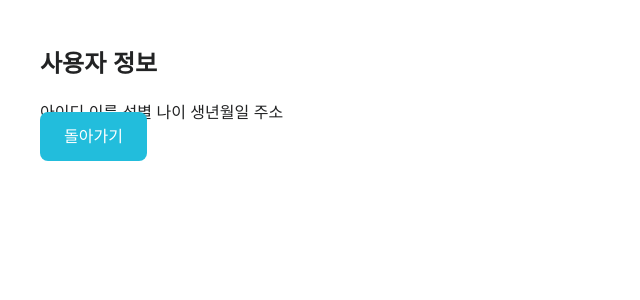
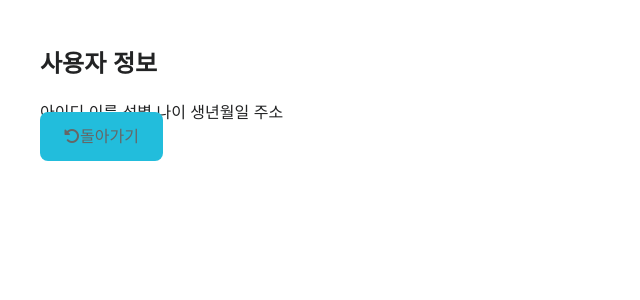
Before and after one commit to gr22nist/crm, a Flask app: page /users/1 in a window 1280 px wide. Shown: the part 69-369 px from the top of the page, without its empty margins (0-640 px from the left). Run offline with Flask 3, Linux system fonts and the light colour scheme; data that the repository does not hold is empty; some libraries are stand-ins or nearby versions; some web fonts are replaced.

Commit message:
html edit

```diff
--- a/crm/templates/base.html
+++ b/crm/templates/base.html
@@ -3,14 +3,11 @@
 <head>
     <meta charset="UTF-8">
     <meta name="viewport" content="width=device-width, initial-scale=1.0">
-    <link rel="icon" href="../static/img/favi.ico" type="image/x-icon">
-    <link rel="stylesheet" href="../static/css/common.css">
-    <link rel="stylesheet" href="../static/css/layout.css">
-    <title>CRM</title>
-
+    <link rel="icon" href="{{ url_for('static', filename='/img/favi.ico' ) }}">
     <link rel="stylesheet" href="{{ url_for('static', filename='/css/common.css' ) }}">
     <link rel="stylesheet" href="{{ url_for('static', filename='/css/layout.css' ) }}">
     <script src="https://kit.fontawesome.com/196821e7aa.js" crossorigin="anonymous"></script>
+    <title>CRM</title>
 </head>
 <body>
     <nav class="top_nav">
--- a/crm/templates/details.html
+++ b/crm/templates/details.html
@@ -7,7 +7,7 @@
             {% endfor %}
         </li>
         {% for item in items %}
-        <li class="details-item">
+        <li class="item">
             {% for header in headers %}
             <span>
                 {% if header == '주문아이디' %}
@@ -22,6 +22,8 @@
         </li>
         {% endfor %}
     </ul>
-    <a href="{{ back_url }}" class="back-link">돌아가기</a>
+    <span class="back-link">
+        <a href="javascript:history.back()"><i class="fa-solid fa-rotate-left"></i>돌아가기</a>
+    </span>
 </section>
 {% endmacro %}
--- a/crm/templates/item/item.html
+++ b/crm/templates/item/item.html
@@ -6,6 +6,7 @@
 {% block title %}STORE PAGE{% endblock %}
 
 {% block content %}
+<h2>메뉴</h2>
 <section class="search">
     {{ search_form(action=url_for('item.get_item'), fields=fields) }}
 </section>
--- a/crm/templates/item/item_detail.html
+++ b/crm/templates/item/item_detail.html
@@ -3,7 +3,7 @@
 {% block title %}ITEM DETAIL{% endblock %}
 
 {% block content %}
-<section class="item_detail">
+<section class="detail_wrap">
     <h1>메뉴 상세 정보</h1>
     {% set headers = ["아이디", "제품명", "종류", "단가"] %}
     {% set key_map = {"아이디": "Id", "제품명": "Name", "종류": "Type", "단가": "UnitPrice"} %}
--- a/crm/templates/order/order.html
+++ b/crm/templates/order/order.html
@@ -5,6 +5,7 @@
 {% block title %}ORDER PAGE{% endblock %}
 
 {% block content %}
+<h2>주문 내역</h2>
 {% set headers = ["주문아이디", "주문시간", "매장명", "주문자명"] %}
 {{ render_list(headers, result, order_item) }}
 
--- a/crm/templates/order/order_detail.html
+++ b/crm/templates/order/order_detail.html
@@ -3,7 +3,7 @@
 {% block title %}ORDER DETAIL{% endblock %}
 
 {% block content %}
-<section class="order_detail">
+<section class="detail_wrap">
     <h1>주문 상세 내역</h1>
     {% set headers = ["아이디", "주문시간", "매장 아이디", "주문자 아이디"] %}
     {% set key_map = {"아이디": "Id", "주문시간": "OrderAt", "매장 아이디": "StoreId", "주문자 아이디": "UserId"} %}
--- a/crm/templates/orderitem/orderitem.html
+++ b/crm/templates/orderitem/orderitem.html
@@ -5,6 +5,7 @@
 {% block title %}ORDERITEM PAGE{% endblock %}
 
 {% block content %}
+<h2>주문 메뉴 내역</h2>
 {% set headers = ["아이디", "주문 내역 아이디", "메뉴 아이디"] %}
 {{ render_list(headers, result, orderitem_item) }}
 
--- a/crm/templates/search_form.html
+++ b/crm/templates/search_form.html
@@ -11,7 +11,7 @@
                 {% endfor %}
             </select>
         {% elif field.type == 'number' %}
-            <input type="number" name="{{ field.name }}" id="{{ field.id }}" value="{{ field.value }}">
+            <input type="number" name="{{ field.name }}" id="{{ field.id }}" value="{{ field.value }}" min="1">
         {% endif %}
         <span class="gap">|</span>
     {% endfor %}
--- a/crm/templates/store/store.html
+++ b/crm/templates/store/store.html
@@ -6,6 +6,7 @@
 {% block title %}STORE PAGE{% endblock %}
 
 {% block content %}
+<h2>스토어</h2>
 <section class="search">
     {{ search_form(action=url_for('store.get_store'), fields=fields) }}
 </section>
--- a/crm/templates/store/store_detail.html
+++ b/crm/templates/store/store_detail.html
@@ -3,7 +3,7 @@
 {% block title %}STORE DETAIL{% endblock %}
 
 {% block content %}
-<section class="store_detail">
+<section class="detail_wrap">
     <h1>매장 상세 정보</h1>
     {% set headers = ["아이디", "매장명", "프랜차이즈명", "주소"] %}
     {% set key_map = {"아이디": "Id", "매장명": "Name", "프랜차이즈명": "Type", "주소": "Address"} %}
--- a/crm/templates/user/user.html
+++ b/crm/templates/user/user.html
@@ -7,6 +7,7 @@
 
 
 {% block content %}
+<h2>사용자</h2>
 <section class="search">
     {{ search_form(action=url_for('user.get_user'), fields=fields) }}
 </section>
--- a/crm/templates/user/user_detail.html
+++ b/crm/templates/user/user_detail.html
@@ -3,11 +3,11 @@
 {% block title %}USER DETAIL{% endblock %}
 
 {% block content %}
-<section class="user_detail">
+<section class="detail_wrap">
     <h1>사용자 정보</h1>
     {% set headers = ["아이디", "이름", "성별", "나이", "생년월일", "주소"] %}
     {% set key_map = {"아이디": "Id", "이름": "Name", "성별": "Gender", "나이": "Age", "생년월일": "Birthdate", "주소": "Address"} %}
-    {% set items = users %}
+    {% set items = [user] %}
     {{ render_details(headers, items, key_map, url_for('user.get_user')) }}
 </section>
 {% endblock %}
```
